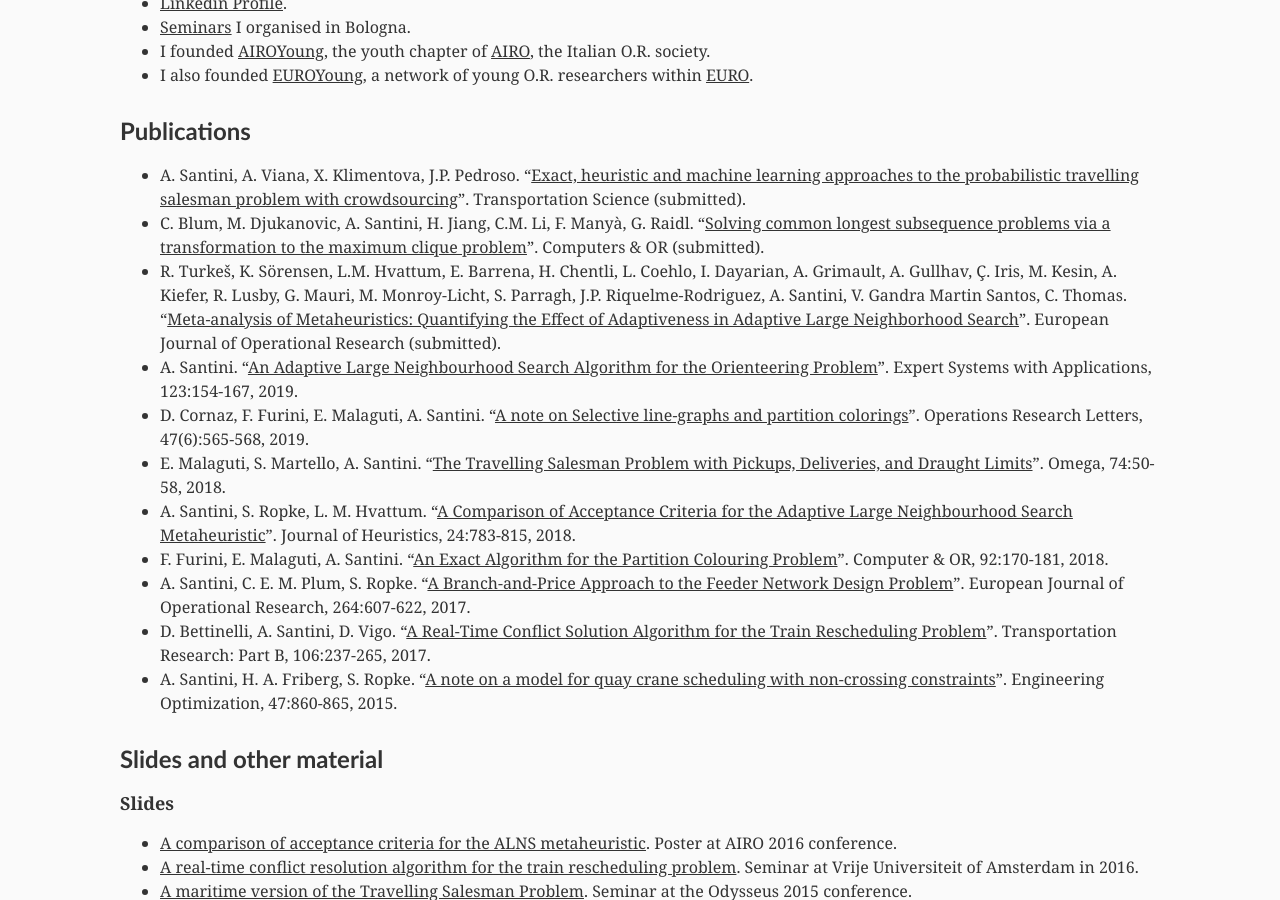
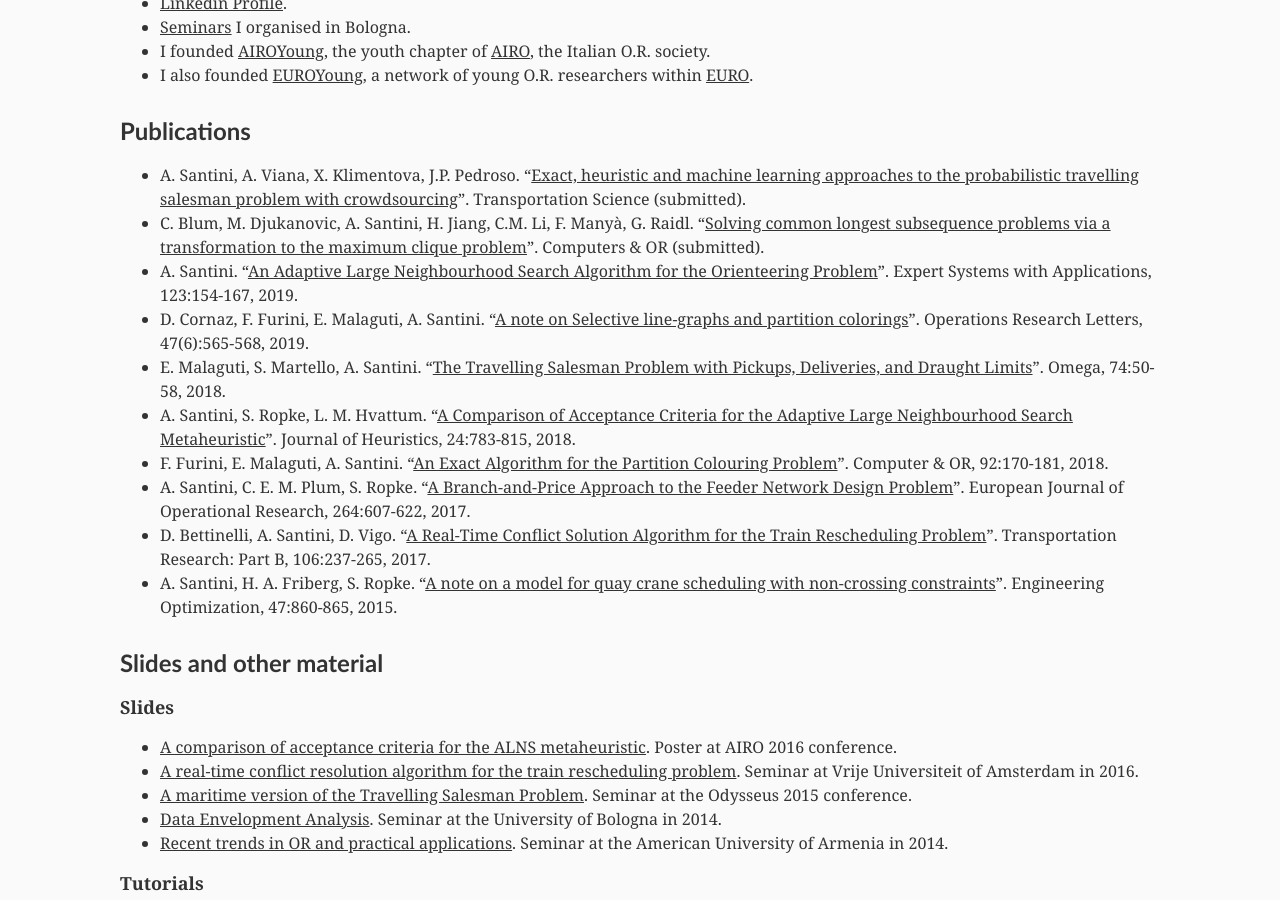
Before and after one commit to alberto-santini/alberto-santini.github.io, a Jekyll site: the page built from index.html, in a window 1280 px wide and 900 px high, scrolled down 381 px. Built offline with Jekyll 4.4.1, drawn with Linux system fonts in a browser that asks for light colours.

Commit message:
Removed Renata's paper

```diff
--- a/_posts/2016-01-01-main.html
+++ b/_posts/2016-01-01-main.html
@@ -30,11 +30,6 @@
       C. Blum, M. Djukanovic, A. Santini, H. Jiang, C.M. Li, F. Manyà, G. Raidl.
       &ldquo;<a href="files/papers/santini-blum-djukanovic-2020.pdf" title="Solving common longest subsequence problems via a transformation to the maximum clique problem">Solving common longest subsequence problems via a transformation to the maximum clique problem</a>&rdquo;.
       Computers &amp; OR (submitted).
-    </li>
-    <li>
-      R. Turkeš, K. Sörensen, L.M. Hvattum, E. Barrena, H. Chentli, L. Coehlo, I. Dayarian, A. Grimault, A. Gullhav, Ç. Iris, M. Kesin, A. Kiefer, R. Lusby, G. Mauri, M. Monroy-Licht, S. Parragh, J.P. Riquelme-Rodriguez, A. Santini, V. Gandra Martin Santos, C. Thomas.
-      &ldquo;<a href="https://repository.uantwerpen.be/docman/irua/d9a052/163609.pdf" title="Meta-analysis of Metaheuristics: Quantifying the Effect of Adaptiveness in Adaptive Large Neighborhood Search">Meta-analysis of Metaheuristics: Quantifying the Effect of Adaptiveness in Adaptive Large Neighborhood Search</a>&rdquo;.
-      European Journal of Operational Research (submitted).
     </li>
     <li>
       A. Santini.
```
